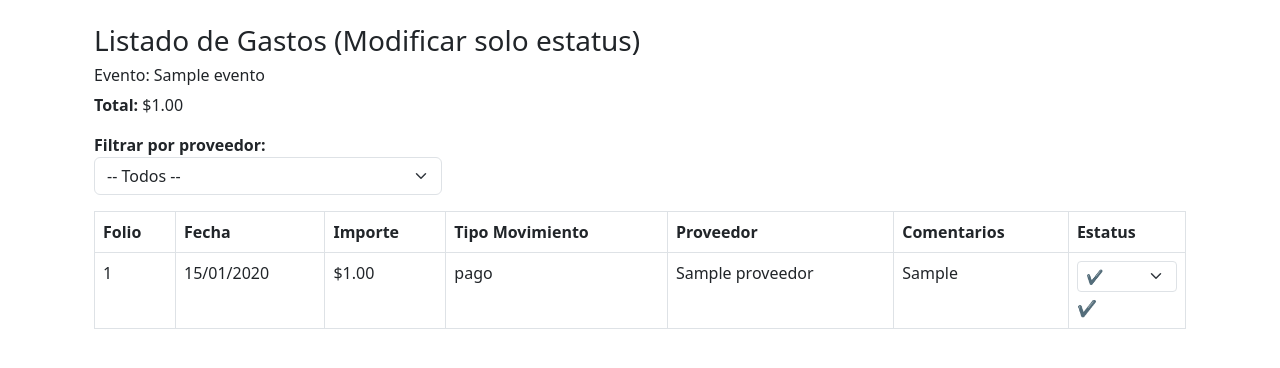
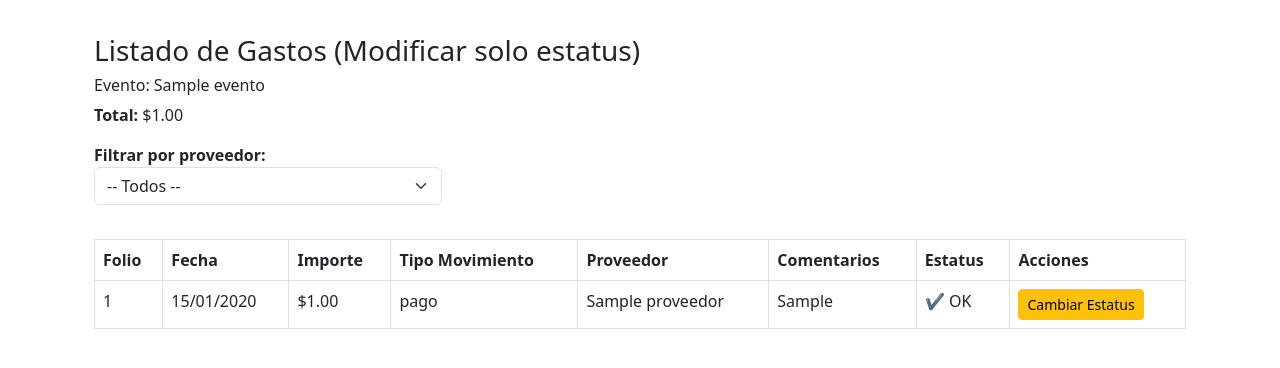
Before and after one commit to meg544/django-p61L, a Django app: page /estatus2/1/ in a window 1280 px wide. Shown: the part 56-424 px from the top of the page. Run offline with Django 4.2, Linux system fonts and the light colour scheme; a user stored in the database is signed in; tables that the repository leaves empty hold one stand-in row (values such as "Sample post"); parts of the project's set-up code (start-up, migrations or seed data) failed here and were passed over.

Commit message:
se regresa lista_estatus2.html

```diff
--- a/myapp/templates/estatus/lista_estatus2.html
+++ b/myapp/templates/estatus/lista_estatus2.html
@@ -1,14 +1,53 @@
 {% extends 'base.html' %}
 {% load formatos %}
 {% block content %}
+
+<head>
+  <style>
+.sticky-top-buttons {
+position: sticky;
+top: 0;
+background: white;
+padding: 10px 0;
+z-index: 10;
+}
+
+#customers {
+font-family: Arial, Helvetica, sans-serif;
+border-collapse: collapse;
+width: 100%;
+}
+
+#customers td, #customers th {
+border: 1px solid #ddd;
+padding: 8px;
+}
+
+#customers tr:nth-child(even) { background-color: #f2f2f2; }
+#customers tr:hover { background-color: #ddd; }
+
+#customers th {
+padding-top: 12px;
+padding-bottom: 12px;
+text-align: left;
+}
+
+.comentarios-col {
+max-width: 250px;
+white-space: normal;
+word-wrap: break-word;
+overflow-wrap: break-word;
+}
+</style>
+</head>
 
 <div class="container mt-4">
   <div class="sticky-top-buttons">
     <h3>Listado de Gastos (Modificar solo estatus)</h3>
     <h6>Evento: {{ evento.nombre }}</h6>
-    <!-- CORREGIDO: Elimino el </strong> anidado incorrectamente -->
     <p><strong>Total:</strong> {{ total|formato_pesos }}</p>
 
+    <!--  FILTRO DE PROVEEDORES  -->
     <div class="row mb-2">
       <div class="col-md-4">
         <label><strong>Filtrar por proveedor:</strong></label>
@@ -16,6 +55,7 @@
           <option value="">-- Todos --</option>
 
           {% for proveedor_id, proveedor_nombre in proveedores %}
+          <!-- Usamos el nombre para el valor, ya que tu JS filtra por el nombre -->
           <option value="{{ proveedor_nombre|lower }}">{{ proveedor_nombre }}</option>
           {% endfor %}
         </select>
@@ -32,8 +72,8 @@
       <th>Tipo Movimiento</th>
       <th>Proveedor</th>
       <th>Comentarios</th>
-      <!-- AÑADIDO: Columna para el estatus visual -->
       <th>Estatus</th>
+      <th>Acciones</th>
     </tr>
     </thead>
 
@@ -44,28 +84,25 @@
       <td>{{ gasto.fecha|date:"d/m/Y" }}</td>
       <td>{{ gasto.importe|formato_pesos }}</td>
       <td>{{ gasto.concepto }}</td>
+
+      <!-- PROVEEDOR EN UNA COLUMNA IDENTIFICABLE -->
       <td class="col-proveedor">{{ gasto.proveedor.nombre }}</td>
+
       <td class="comentarios-col">{{ gasto.comentarios }}</td>
 
-      <td>
-        <!-- SELECT PARA CAMBIAR ESTATUS -->
-        <!-- NOTA: El valor del select ya refleja el estatus actual debido al 'selected' de Django. -->
-        <select class="form-select form-select-sm"
-                onchange="actualizarEstatus({{ gasto.folio }}, this.value)">
-          <option value="ok" {% if gasto.estatus == 'ok' %}selected{% endif %}>✔️</option>
-          <option value="not_ok" {% if gasto.estatus == 'not_ok' %}selected{% endif %}>❌</option>
-        </select>
-
-        <!-- Ícono dinámico que se actualiza con JS -->
-        <div id="icono-{{ gasto.folio }}" class="mt-1">
+      <td id="estatus-{{ gasto.folio }}">
         {% if gasto.estatus == "ok" %}
-          ✔️
+        ✔️ OK
         {% else %}
-          ❌
+        ❌ Not OK
         {% endif %}
-        </div>
       </td>
 
+      <td>
+        <button class="btn btn-warning btn-sm" onclick="cambiarEstatus({{ gasto.folio }})">
+          Cambiar Estatus
+        </button>
+      </td>
     </tr>
     {% endfor %}
     </tbody>
@@ -74,38 +111,25 @@
 
 
 <script>
-/* ======================================================
-   ACTUALIZAR ESTATUS CON SELECT (AJAX)
-====================================================== */
-function actualizarEstatus(folio, nuevoEstatus){
-
-    // CORREGIDO: La URL de fetch debe coincidir con el endpoint de tu vista.
-    // Asumo que tu URL para cambiar estatus espera el folio como parámetro de URL
-    // y lee el nuevo estatus del cuerpo JSON.
+/* ---------------------------
+  CAMBIO RÁPIDO DE ESTATUS
+----------------------------*/
+function cambiarEstatus(folio){
 fetch(`/estatus/cambiar/${folio}/`, {
 method: "POST",
-        headers: {
-            "X-CSRFToken": "{{ csrf_token }}",
-            "Content-Type": "application/json"
-        },
-        body: JSON.stringify({ estatus: nuevoEstatus })
+headers: {"X-CSRFToken": "{{ csrf_token }}"},
 })
-    .then(res => res.json())
+.then(response => response.json())
 .then(data => {
-        // Asumo que 'data.icono' devuelve el string "✔️" o "❌"
-        let icono = document.getElementById("icono-" + folio);
-        icono.innerHTML = data.icono;
-    })
-    .catch(error => {
-        console.error('Error actualizando el estatus:', error);
-        alert('Hubo un error al actualizar el estatus.');
+let celda = document.getElementById("estatus-" + folio);
+celda.innerHTML = data.icono + " " + data.estatus.replace("_", " ");
 });
 }
 
 
-/* ======================================================
-   FILTRO PROVEEDOR
-====================================================== */
+/* ---------------------------
+  FILTRO POR PROVEEDOR
+----------------------------*/
 function filtrarProveedor() {
 let filtro = document.getElementById("filtroProveedor").value.toLowerCase();
 let filas = document.querySelectorAll("#tablaGastos tbody tr");
@@ -113,7 +137,11 @@ function filtrarProveedor() {
 filas.forEach(fila => {
 let proveedor = fila.querySelector(".col-proveedor").innerText.toLowerCase();
 
-        fila.style.display = (filtro === "" || proveedor === filtro) ? "" : "none";
+if (filtro === "" || proveedor === filtro) {
+fila.style.display = "";
+} else {
+fila.style.display = "none";
+}
 });
 }
 </script>
```
Lines whose indentation alone changed are shown as unchanged.
